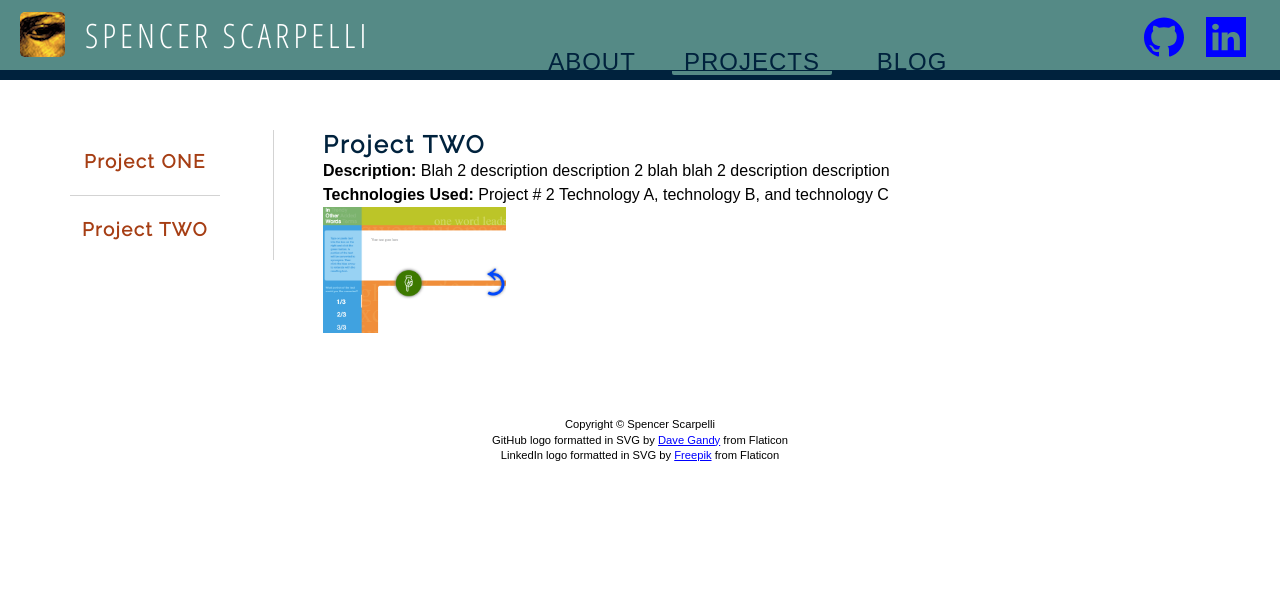
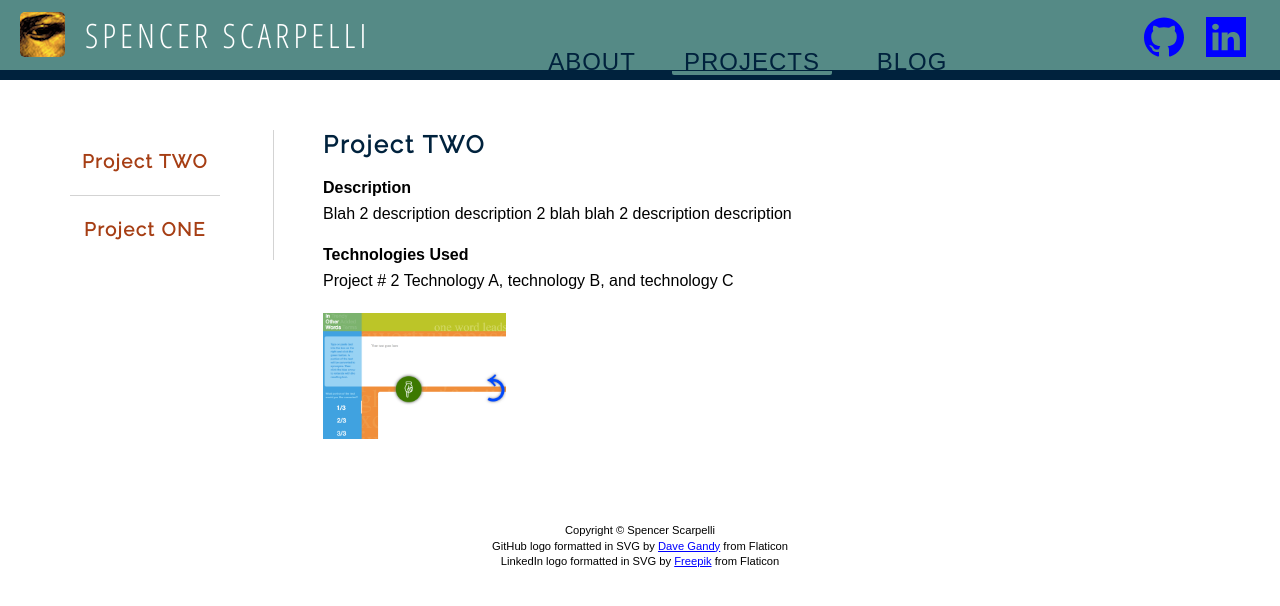
Before and after one commit to spencerscarpelli/spencer-scarpelli, an Angular app: page /projects in a window 1280 px wide. Shown: the top 606 px of the page. Built offline with nearby package versions, Linux system fonts and the light colour scheme.

Commit message:
order projects within component

```diff
--- a/src/app/projects/projects.component.html
+++ b/src/app/projects/projects.component.html
@@ -10,11 +10,13 @@
   <section class="display-section">
     <div class="display-detail">
       <h1 class="text3">{{selectedProject.name}}</h1>
+      <strong>Description</strong>
       <p>
-        <strong>Description: </strong>{{selectedProject.description}}
+        {{selectedProject.description}}
       </p>
+      <strong>Technologies Used</strong>
       <p>
-        <strong>Technologies Used: </strong>{{selectedProject.technologies}}
+        {{selectedProject.technologies}}
       </p>
       <img src="{{selectedProject.screenshots[0]}}" alt="A screenshot of the {{selectedProject.name}} application" />
     </div>
--- a/src/app/projects/projects.component.ts
+++ b/src/app/projects/projects.component.ts
@@ -14,8 +14,8 @@ export class ProjectsComponent implements OnInit {
   constructor(private dataService: DataService) { }
 
   ngOnInit() {
-    this.projects = this.dataService.getProjects();
-    this.selectedProject = this.projects[this.projects.length - 1];
+    this.projects = this.dataService.getProjects().reverse();
+    this.selectedProject = this.projects[0];
   }
 
   selectProject(project) {
--- a/src/styles.css
+++ b/src/styles.css
@@ -52,6 +52,12 @@ h4 {
 .display-detail > h1 {
   font-family: 'Raleway', sans-serif;
   letter-spacing: 2px;
+  margin-bottom: 20px;
+}
+
+.display-detail > p {
+  margin-top: 5px;
+  margin-bottom: 20px;
 }
 
 .left-panel-tab > h3 {
```
